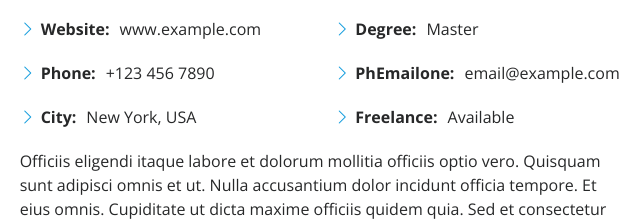
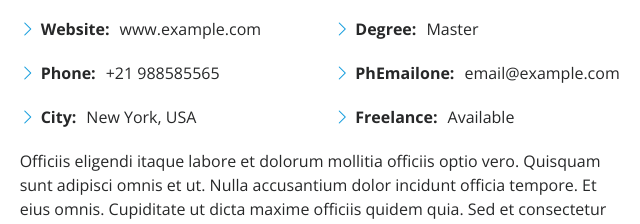
Before and after one commit to Daniele2024/portif-lio, a plain HTML site: page iPortfolio/index.html in a window 1280 px wide. Shown: the part 1171-1395 px from the top of the page, 625-1265 px from the left. Drawn offline with nearby package versions, Linux system fonts and the light colour scheme.

Commit message:
modificaçao telefone

```diff
--- a/iPortfolio/index.html
+++ b/iPortfolio/index.html
@@ -104,7 +104,7 @@
                 <ul>
                   <li><i class="bi bi-chevron-right"></i> <strong>Birthday:</strong> <span>1 May 1995</span></li>
                   <li><i class="bi bi-chevron-right"></i> <strong>Website:</strong> <span>www.example.com</span></li>
-                  <li><i class="bi bi-chevron-right"></i> <strong>Phone:</strong> <span>+123 456 7890</span></li>
+                  <li><i class="bi bi-chevron-right"></i> <strong>Phone:</strong> <span>+21 988585565</span></li>
                   <li><i class="bi bi-chevron-right"></i> <strong>City:</strong> <span>New York, USA</span></li>
                 </ul>
               </div>
```
